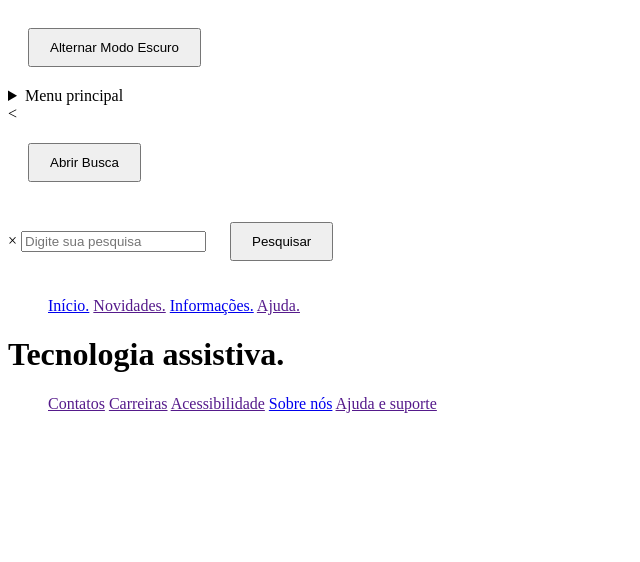
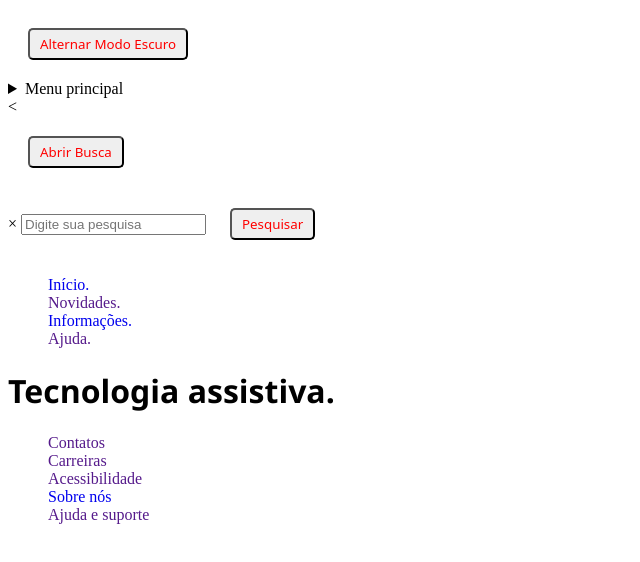
Before and after one commit to Eduardo-Henrique-da-Silva/digital-accessibility, a plain HTML site: page index.html in a window 1280 px wide. Shown: the whole page, without its empty margins (0-640 px from the left). Drawn offline with Linux system fonts and the light colour scheme.

Commit message:
index css
04 09 2024, ajustes no css, no index, e no java script

```diff
--- a/css/style.css
+++ b/css/style.css
@@ -61,3 +61,20 @@ select::after {
     cursor: pointer;
     margin: 5px;
 }
+button {
+border-radius: 5px;
+padding: 5px 10px;
+color: red;
+font-family: system-ui, -apple-system, BlinkMacSystemFont, 'Segoe UI', Roboto, Oxygen, Ubuntu, Cantarell, 'Open Sans', 'Helvetica Neue', sans-serif;
+}
+h1, h2, h3, h4, p {
+text-align: left;
+font:20px;
+text-decoration: none;
+font-family: 'Segoe UI', Tahoma, Geneva, Verdana, sans-serif;
+}
+a {
+text-decoration: none;
+text-align: justify;
+display: block;
+}
```
